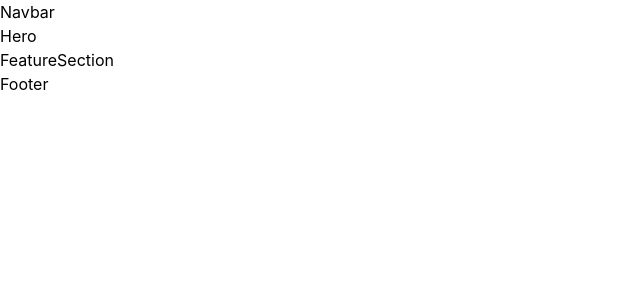
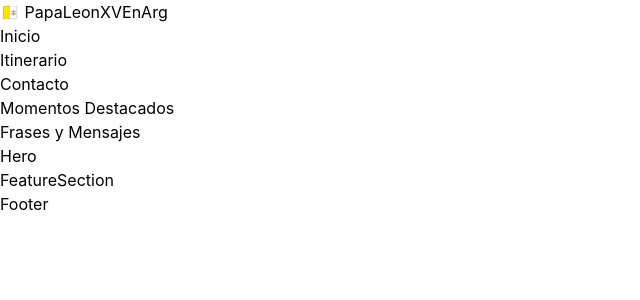
Before and after one commit to maferca24/DDW-c5-m4-s1-tp2, a React (Vite) app: page / in a window 1280 px wide. Shown: the top 300 px of the page, without its empty margins (0-640 px from the left). Built offline with nearby package versions, Linux system fonts and the light colour scheme.

Commit message:
modifique Nabar, agregue menú

```diff
--- a/src/components/Navbar.jsx
+++ b/src/components/Navbar.jsx
@@ -1,9 +1,37 @@
-import React from 'react'
+function Navbar() {
+  //defino array con los elementos del menu
+  const links = [
+    { id: 1, label: "Inicio", url: "#hero" },
+    { id: 2, label: "Itinerario", url: "#features" },
+    { id: 3, label: "Contacto", url: "#footer" },
+    { id: 4, label: "Momentos Destacados", url: "#destacados" },
+    { id: 5, label: "Frases y Mensajes", url: "#mensajes" }
+  ];
 
-const Navbar = () => {
   return (
-    <div>Navbar</div>
-  )
+    <header >
+      <nav>
+        {/* Logo */}
+        <div >
+          <span>🇻🇦</span> PapaLeonXVEnArg
+        </div>
+
+        {/* Links generados con .map() */}
+        <ul>
+          {links.map((link) => (
+            <li key={link.id}>
+              <a
+                href={link.url}
+
+              >
+                {link.label}
+              </a>
+            </li>
+          ))}
+        </ul>
+      </nav>
+    </header>
+  );
 }
 
-export default Navbar
+export default Navbar;
```
